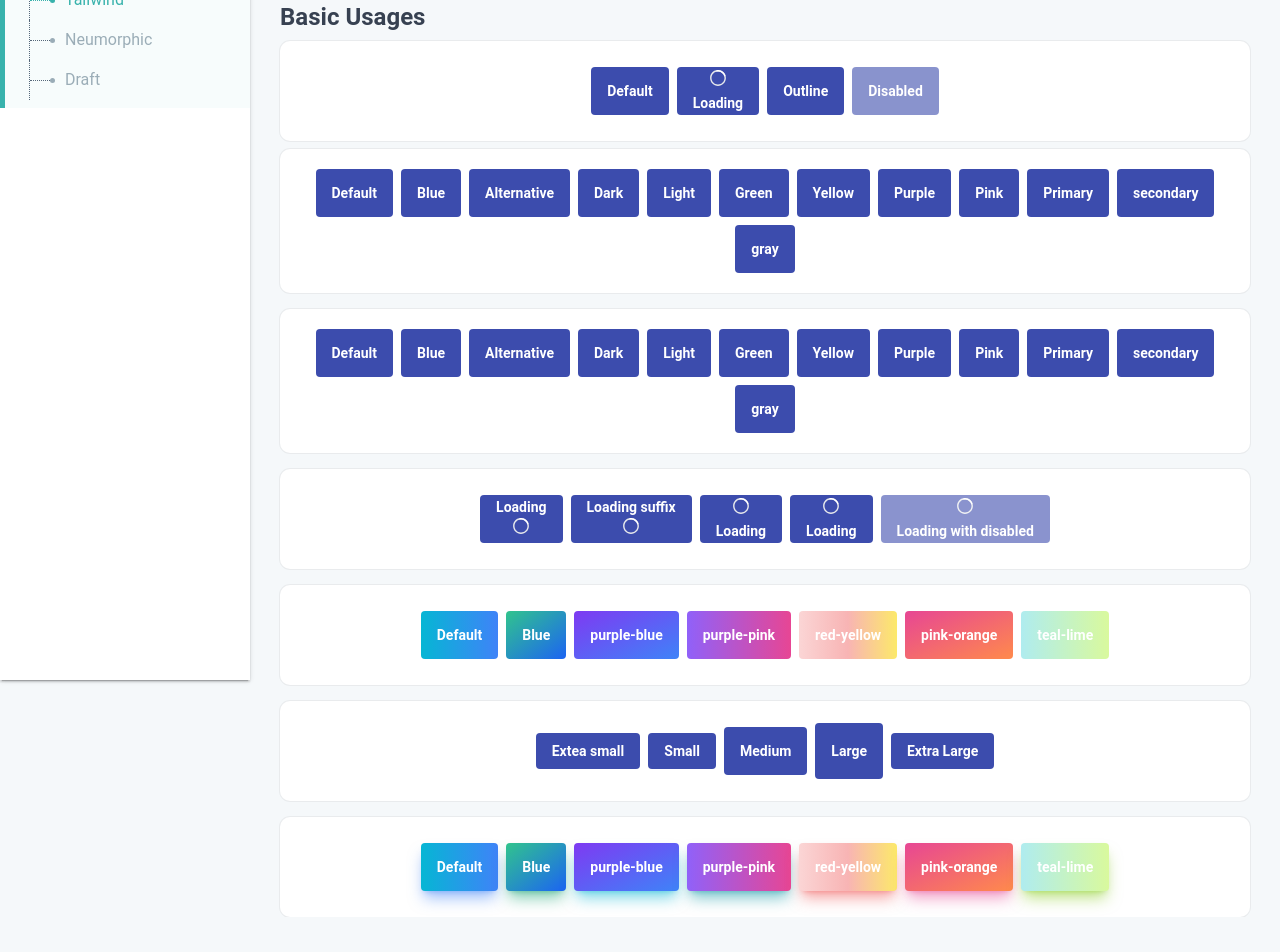
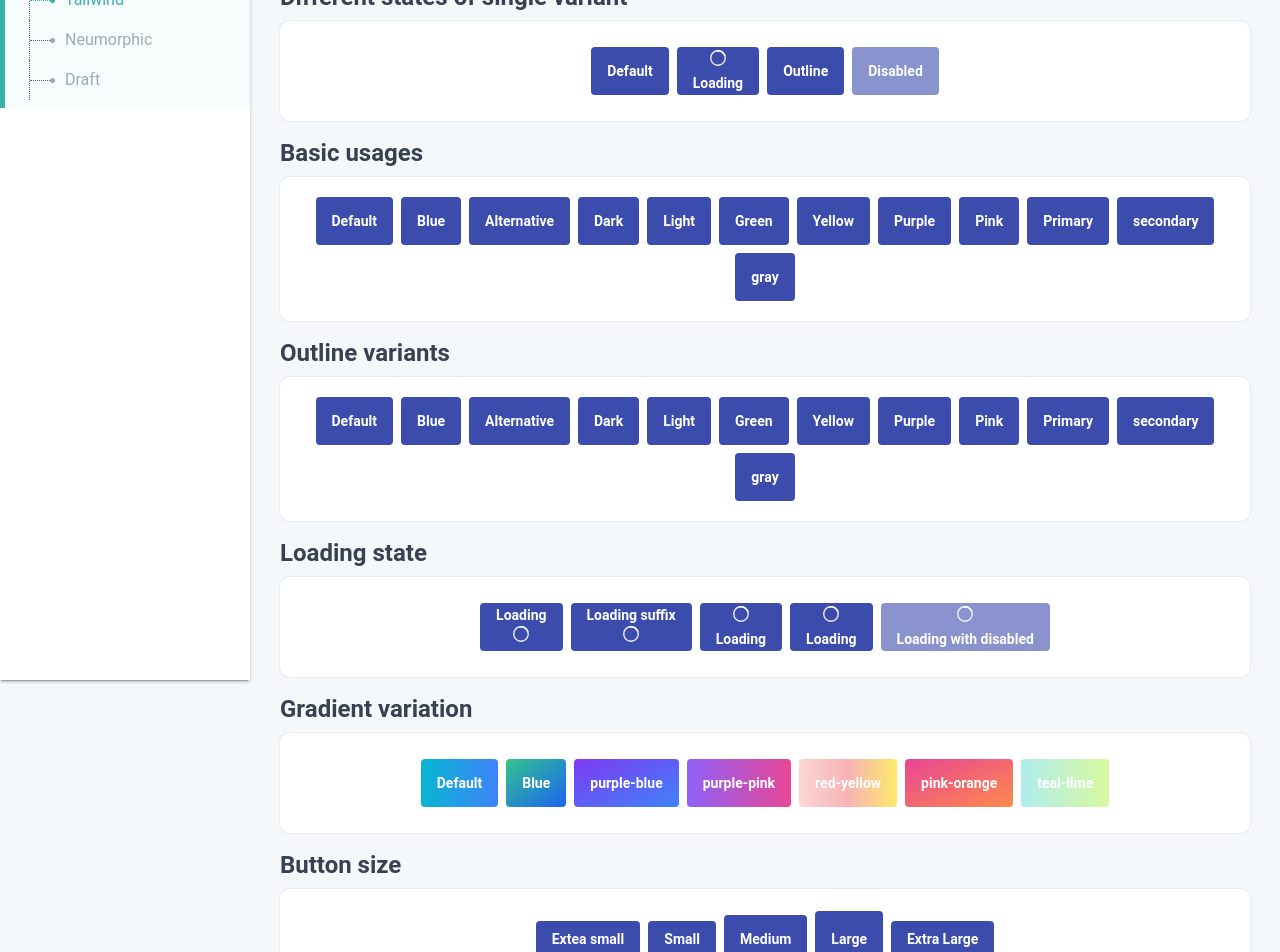
Before and after one commit to hrushi-thorat/buttons, a Nuxt app: page /tailwind in a window 1280 px wide. Shown: the part 120-1072 px from the top of the page. Before the commit the page ends 1037 px from the top, so only its background shows below. Built offline with nearby package versions, Linux system fonts and the light colour scheme; some icons are missing.

Commit message:
Improve: demos + added titles

```diff
--- a/assets/scss/docsGlobal.scss
+++ b/assets/scss/docsGlobal.scss
@@ -28,10 +28,10 @@ body,
 .page-wrap {
   position: absolute;
   right: 0px;
-  top: 60px;
+  top: 40px;
   width: calc(100% - 250px);
   .page-content {
-    padding: 30px 30px 0px;
+    padding: 30px 30px;
   }
 }
 
--- a/pages/index.vue
+++ b/pages/index.vue
@@ -1,15 +1,20 @@
 <template>
   <docs-page-layout hasPlayground hasDocs>
-    <div>
+    <div class="flex flex-col gap-4">
+      <div class="flex flex-col gap-2">
+        <h4 class="text-2xl text-gray-700 font-bold">Basic usages</h4>
         <card>
           <basic-button variant="primary">Primary</basic-button>
           <basic-button variant="secondary">Secondary</basic-button>
           <basic-button variant="tertiary">Tertiary</basic-button>
           <basic-button variant="info">Info</basic-button>
-        <basic-button variant="danger">Danger</basic-button>
+          <!-- <basic-button variant="danger">Danger</basic-button> -->
           <basic-button variant="warning">Warning</basic-button>
           <basic-button variant="info">Info</basic-button>
         </card>
+      </div>
+      <div class="flex flex-col gap-2">
+        <h4 class="text-2xl text-gray-700 font-bold">Outlined</h4>
         <card>
           <basic-button outlined variant="primary">Primary</basic-button>
           <basic-button outlined variant="secondary">Secondary</basic-button>
@@ -19,23 +24,25 @@
           <basic-button outlined variant="warning">Warning</basic-button>
           <basic-button outlined variant="info">Info</basic-button>
         </card>
+      </div>
+      <div class="flex flex-col gap-2">
+        <h4 class="text-2xl text-gray-700 font-bold">Raised</h4>
         <card>
           <basic-button raised variant="primary">Primary</basic-button>
           <basic-button raised variant="secondary">Secondary</basic-button>
           <basic-button raised variant="tertiary">Tertiary</basic-button>
           <basic-button raised variant="info">Info</basic-button>
-        <basic-button raised variant="danger">Danger</basic-button>
+          <!-- <basic-button raised variant="danger">Danger</basic-button> -->
           <basic-button raised variant="warning">Warning</basic-button>
           <basic-button raised variant="info">Info</basic-button>
         </card>
+      </div>
     </div>
   </docs-page-layout>
 </template>
 
   <script>
 import "light-icons/dist/light-icon.css";
-const pageDescription =
-  "Button is an extension to standard button element with an option to add icons and your custom theming.";
 
 export default {};
 </script>
--- a/pages/neumorphic.vue
+++ b/pages/neumorphic.vue
@@ -1,29 +1,49 @@
 <template>
   <docs-page-layout hasPlayground hasDocs>
     <div class="flex flex-col gap-4">
+        <div class="flex flex-col gap-2">
+        <h4 class="text-2xl text-gray-700 font-bold">Basic usages</h4>
       <card style="background-color: rgb(247, 239, 244)">
         <neo-button variant="action">Action</neo-button>
         <neo-button variant="danger">Danger</neo-button>
         <neo-button variant="warn">Warn</neo-button>
         <neo-button variant="active">Active</neo-button>
       </card>
+      </div>
+      <div class="flex flex-col gap-2">
+        <h4 class="text-2xl text-gray-700 font-bold">Button size</h4>
       <card style="background-color: rgb(247, 239, 244)">
         <neo-button size="sm" variant="action">Small</neo-button>
         <neo-button size="md" variant="action">Medium</neo-button>
         <neo-button size="lg" variant="action">Large</neo-button>
-            <neo-button :disabled='true' size="xl" variant="action">Extra large</neo-button>
+        <neo-button :disabled="true" size="xl" variant="action"
+          >Extra large</neo-button
+        >
       </card>
+      </div>
+      <div class="flex flex-col gap-2">
+        <h4 class="text-2xl text-gray-700 font-bold">Loading state</h4>
       <card style="background-color: rgb(247, 239, 244)">
-            <neo-button loading  spinnerColor="gray" variant="action">Action</neo-button>
-            <neo-button loading  spinnerColor="red" variant="danger">Danger</neo-button>
-            <neo-button loading  spinnerColor="yellow" loadingPosition='suffix' variant="warn">Warn</neo-button>
+        <neo-button loading spinnerColor="gray" variant="action"
+          >Action</neo-button
+        >
+        <neo-button loading spinnerColor="red" variant="danger"
+          >Danger</neo-button
+        >
+        <neo-button
+          loading
+          spinnerColor="yellow"
+          loadingPosition="suffix"
+          variant="warn"
+          >Warn</neo-button
+        >
         <neo-button loading variant="active"></neo-button>
       </card>
+    </div>
     </div>
   </docs-page-layout>
 </template>
 
     <script>
-
 export default {};
 </script>
--- a/pages/tailwind.vue
+++ b/pages/tailwind.vue
@@ -2,15 +2,20 @@
   <docs-page-layout hasPlayground hasDocs>
     <div class="flex flex-col gap-4">
       <div class="flex flex-col gap-2">
-        <h4 class="text-2xl text-gray-700 font-bold">Basic Usages</h4>
-        <card >
-          <UIButton  :color="'default'">Default</UIButton>
+        <h4 class="text-2xl text-gray-700 font-bold">
+          Different states of single variant
+        </h4>
+        <card>
+          <UIButton :color="'default'">Default</UIButton>
           <UIButton loading :color="'default'">Loading</UIButton>
-          <UIButton outline  :color="'default'">Outline</UIButton>
-          <UIButton disabled  :color="'default'">Disabled</UIButton>
+          <UIButton outline :color="'default'">Outline</UIButton>
+          <UIButton disabled :color="'default'">Disabled</UIButton>
         </card>
-        <card >
-          <UIButton  :color="'default'">Default</UIButton>
+      </div>
+      <div class="flex flex-col gap-2">
+        <h4 class="text-2xl text-gray-700 font-bold">Basic usages</h4>
+        <card>
+          <UIButton :color="'default'">Default</UIButton>
           <UIButton :color="'blue'">Blue</UIButton>
           <UIButton :color="'alternative'">Alternative</UIButton>
           <UIButton :color="'dark'">Dark</UIButton>
@@ -24,6 +29,8 @@
           <UIButton :color="'gray'">gray</UIButton>
         </card>
       </div>
+      <div class="flex flex-col gap-2">
+        <h4 class="text-2xl text-gray-700 font-bold">Outline variants</h4>
         <card>
           <UIButton outline :color="'default'">Default</UIButton>
           <UIButton outline :color="'blue'">Blue</UIButton>
@@ -38,47 +45,67 @@
           <UIButton outline :color="'tertiary'">secondary</UIButton>
           <UIButton outline :color="'gray'">gray</UIButton>
         </card>
+      </div>
+      <div class="flex flex-col gap-2">
+        <h4 class="text-2xl text-gray-700 font-bold">Loading state</h4>
         <card>
-        <UIButton loading loadingPosition="suffix" :color="'default'">Loading</UIButton>
-        <UIButton loading  loadingPosition="suffix" :color="'blue'" >Loading suffix </UIButton>
-        <UIButton loading  :color="'dark'">Loading</UIButton>
-        <UIButton loading  :color="'purple'">Loading</UIButton>
-        <UIButton loading disabled  :color="'tertiary'">Loading with disabled</UIButton>
+          <UIButton loading loadingPosition="suffix" :color="'default'"
+            >Loading</UIButton
+          >
+          <UIButton loading loadingPosition="suffix" :color="'blue'"
+            >Loading suffix
+          </UIButton>
+          <UIButton loading :color="'dark'">Loading</UIButton>
+          <UIButton loading :color="'purple'">Loading</UIButton>
+          <UIButton loading disabled :color="'tertiary'"
+            >Loading with disabled</UIButton
+          >
         </card>
+      </div>
+      <div class="flex flex-col gap-2">
+        <h4 class="text-2xl text-gray-700 font-bold">Gradient variation</h4>
         <card>
           <UIButton gradient="cyan-blue">Default</UIButton>
-        <UIButton gradient="green-blue" >Blue</UIButton>
+          <UIButton gradient="green-blue">Blue</UIButton>
           <UIButton :gradient="'purple-blue'">purple-blue</UIButton>
           <UIButton :gradient="'purple-pink'">purple-pink</UIButton>
           <UIButton :gradient="'red-yellow'">red-yellow</UIButton>
           <UIButton :gradient="'pink-orange'">pink-orange</UIButton>
           <UIButton :gradient="'teal-lime'">teal-lime</UIButton>
         </card>
+      </div>
+      <div class="flex flex-col gap-2">
+        <h4 class="text-2xl text-gray-700 font-bold">Button size</h4>
         <card>
           <UIButton size="xs" :color="'default'">Extea small</UIButton>
-        <UIButton size="sm" :color="'blue'" >Small</UIButton>
+          <UIButton size="sm" :color="'blue'">Small</UIButton>
           <UIButton size="md" :color="'dark'">Medium</UIButton>
           <UIButton size="lg" :color="'purple'">Large</UIButton>
           <UIButton size="xl" :color="'gray'">Extra Large</UIButton>
         </card>
-
+      </div>
+      <div class="flex flex-col gap-2">
+        <h4 class="text-2xl text-gray-700 font-bold">Coloured shadow</h4>
         <card>
-        <UIButton shadow="blue"  gradient="cyan-blue">Default</UIButton>
-        <UIButton shadow="green"  gradient="green-blue" >Blue</UIButton>
-        <UIButton shadow="cyan"  :gradient="'purple-blue'">purple-blue</UIButton>
-        <UIButton shadow="teal"  :gradient="'purple-pink'">purple-pink</UIButton>
-        <UIButton shadow="red"  :gradient="'red-yellow'">red-yellow</UIButton>
-        <UIButton shadow="pink"  :gradient="'pink-orange'">pink-orange</UIButton>
-        <UIButton shadow="lime"  :gradient="'teal-lime'">teal-lime</UIButton>
+          <UIButton shadow="blue" gradient="cyan-blue">Default</UIButton>
+          <UIButton shadow="green" gradient="green-blue">Blue</UIButton>
+          <UIButton shadow="cyan" :gradient="'purple-blue'"
+            >purple-blue</UIButton
+          >
+          <UIButton shadow="teal" :gradient="'purple-pink'"
+            >purple-pink</UIButton
+          >
+          <UIButton shadow="red" :gradient="'red-yellow'">red-yellow</UIButton>
+          <UIButton shadow="pink" :gradient="'pink-orange'"
+            >pink-orange</UIButton
+          >
+          <UIButton shadow="lime" :gradient="'teal-lime'">teal-lime</UIButton>
         </card>
+      </div>
     </div>
   </docs-page-layout>
 </template>
 
   <script>
-import "light-icons/dist/light-icon.css";
-const pageDescription =
-  "Button is an extension to standard button element with an option to add icons and your custom theming.";
-
 export default {};
 </script>
```
Lines whose indentation alone changed are shown as unchanged.
